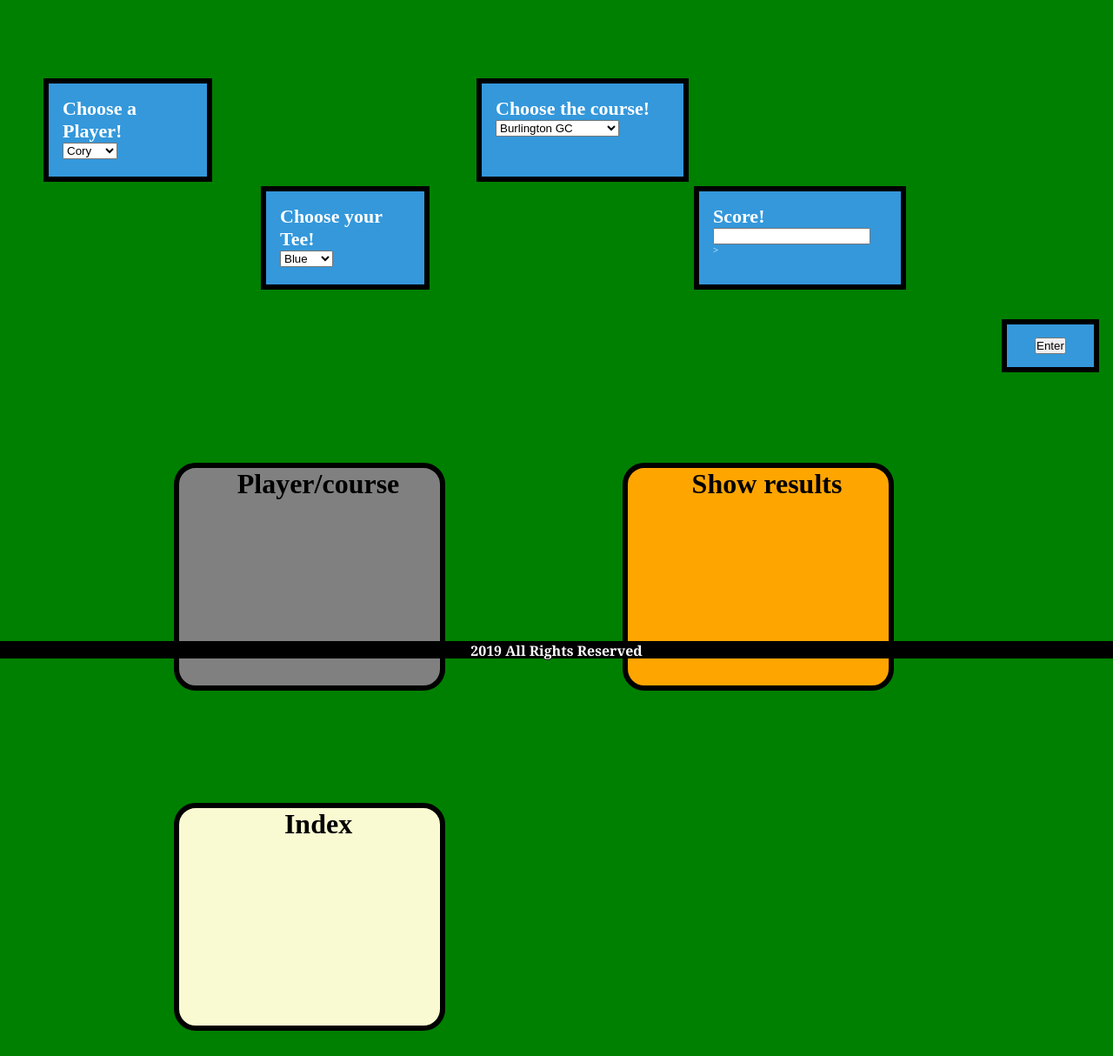
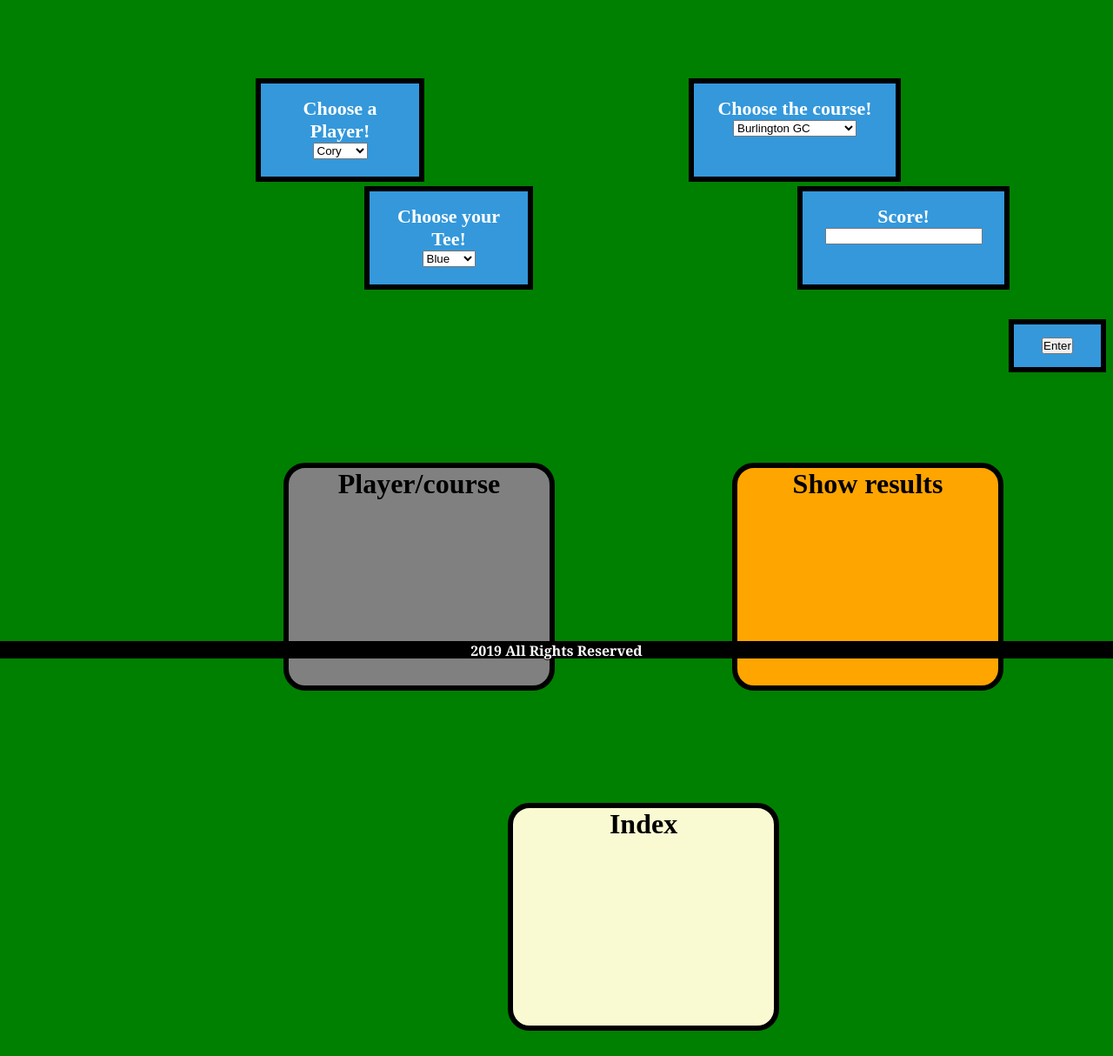
Before and after one commit to cmajor99/golf_handicap, a Django app: page /calc/ in a window 1280 px wide. Shown: the part 43-1257 px from the top of the page at 87% size. Run offline with Django 3.2, Linux system fonts and the light colour scheme.

Commit message:
Updated some stuff

```diff
--- a/projects/comp67-final/GolfHandicap/calc/static/css/styles.css
+++ b/projects/comp67-final/GolfHandicap/calc/static/css/styles.css
@@ -3,6 +3,9 @@
   padding: 0;
 } html {
   background-size:cover;
+  scroll-behavior: smooth;
+  text-align: center;
+  overflow: auto;
 } body {
   background-color: green;
 } h1 {
@@ -24,7 +27,6 @@
   margin: 0;
 }
 
-
 .Databasebox,
 .Handicapbox,
 .Scorebox {
@@ -33,10 +35,9 @@
   height: 250px;
   overflow: scroll;
   background-color: gray;
+  border-radius: 25px;
   margin: 25px 0 25px 0;
-    border-radius: 25px;
   margin-left: 200px;
-    text-indent: 20px;
   color: black;
   border: solid 6px black;
   text-align: center;
@@ -69,7 +70,6 @@
   color: white;
   padding: 16px;
   font-size: 16px;
-      cursor: pointer;
   width: 150px;
   height: 75px;
   margin-left: 50px;
@@ -77,14 +77,12 @@
   border: solid 6px black;
   font-size: 11px;
   display: inline-block;
-
 }
 
 .Coursebtn {
   background-color: #3498DB;
   color: white;
   padding: 16px;
-      cursor: pointer;
   width: 200px;
   height: 75px;
   margin-left: 300px;
@@ -99,7 +97,6 @@
   color: white;
   padding: 16px;
   font-size: 16px;
-      cursor: pointer;
   width: 150px;
   height: 75px;
   margin-left: 300px;
@@ -113,7 +110,6 @@
   color: white;
   padding: 16px;
   font-size: 16px;
-      cursor: pointer;
   width: 200px;
   height: 75px;
   margin-left: 300px;
@@ -133,7 +129,14 @@
   font-size: 16px;
   margin-left: 90%;
   margin-top: 30px;
-      cursor: pointer;
   display: inline-block;
   border: solid 6px black;
 }
+
+select {
+  cursor: pointer;
+}
+
+button {
+  cursor: pointer;
+}
--- a/projects/comp67-final/GolfHandicap/templates/homepage.html
+++ b/projects/comp67-final/GolfHandicap/templates/homepage.html
@@ -20,7 +20,7 @@
     <div class ="Playerbtn" style="overflow:auto;">
             <h1>Choose a Player!</h1>
         <meta name="viewport" content="width=device-width, initial-scale=1">
-            <form method=post>
+        <form method="post">
         <select id="players">
             <option value="Cory">Cory</option>
             <option value="Joel">Joel</option>
@@ -32,7 +32,7 @@
     </div>
         <div class ="Coursebtn" style="overflow:auto;">
             <h1>Choose the course!</h1>
-            <form method=post>
+            <form method="post">
                 <select id='courses'>
                     <option value="Burlington GC">Burlington GC</option>
                     <option value="Casselview GC">Casselview GC</option>
@@ -43,15 +43,11 @@
                 </select>
             </form>
             <script type="text/javascript">
-
-
             </script>
-
-
         </div>
         <div class ="Teesbtn" style="overflow:auto;">
             <h1>Choose your Tee!</h1>
-             <form method=post>
+            <form method="post">
                 <select id='tees'>
                     <option value="Blue">Blue</option>
                     <option value="Red">Red</option>
@@ -59,21 +55,15 @@
                     <option value="Yellow">Yellow</option>
                 </select>
             </form>
-
         </div>
         <div class = "scorebtn" style= "overflow:auto;">
             <h1>Score!</h1>
-                <form method=post>
-                <form name="score">
+            <form method="post" id="score">
                 <input id="myscore" value=>
-         </form>>
-
-
+            </form>
         </div>
-
         <div class= "button" style= "overflow:auto;">
         <button onClick="handicap()">Enter</button>
-
 
             </div>
         <div class="Databasebox" style ="overflow:auto;">
@@ -85,7 +75,6 @@
         <div class="Scorebox" style ="overflow:auto;">
             <h1>Index</h1>
         </div>
-
     </body>
 
     <div class="footergolf">
```
Lines whose indentation alone changed are shown as unchanged.
